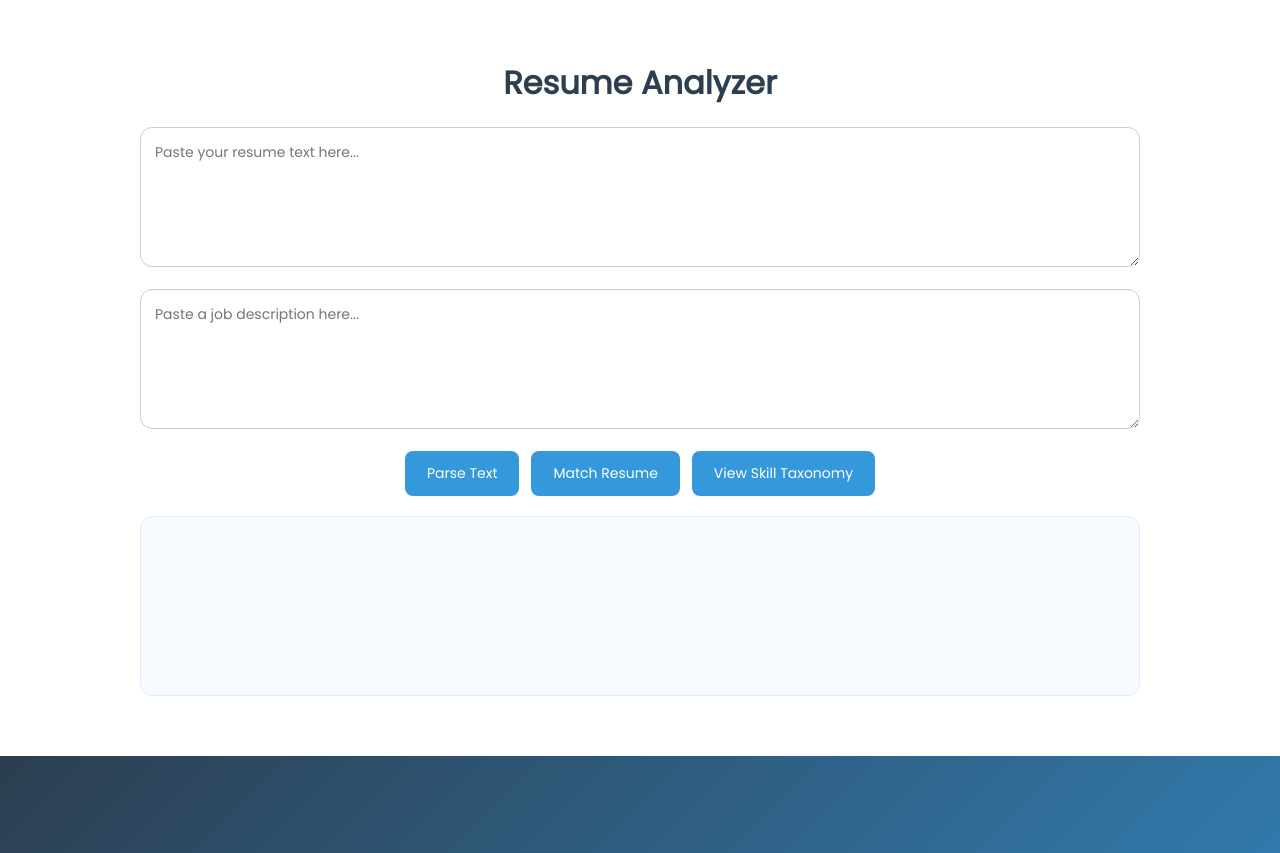
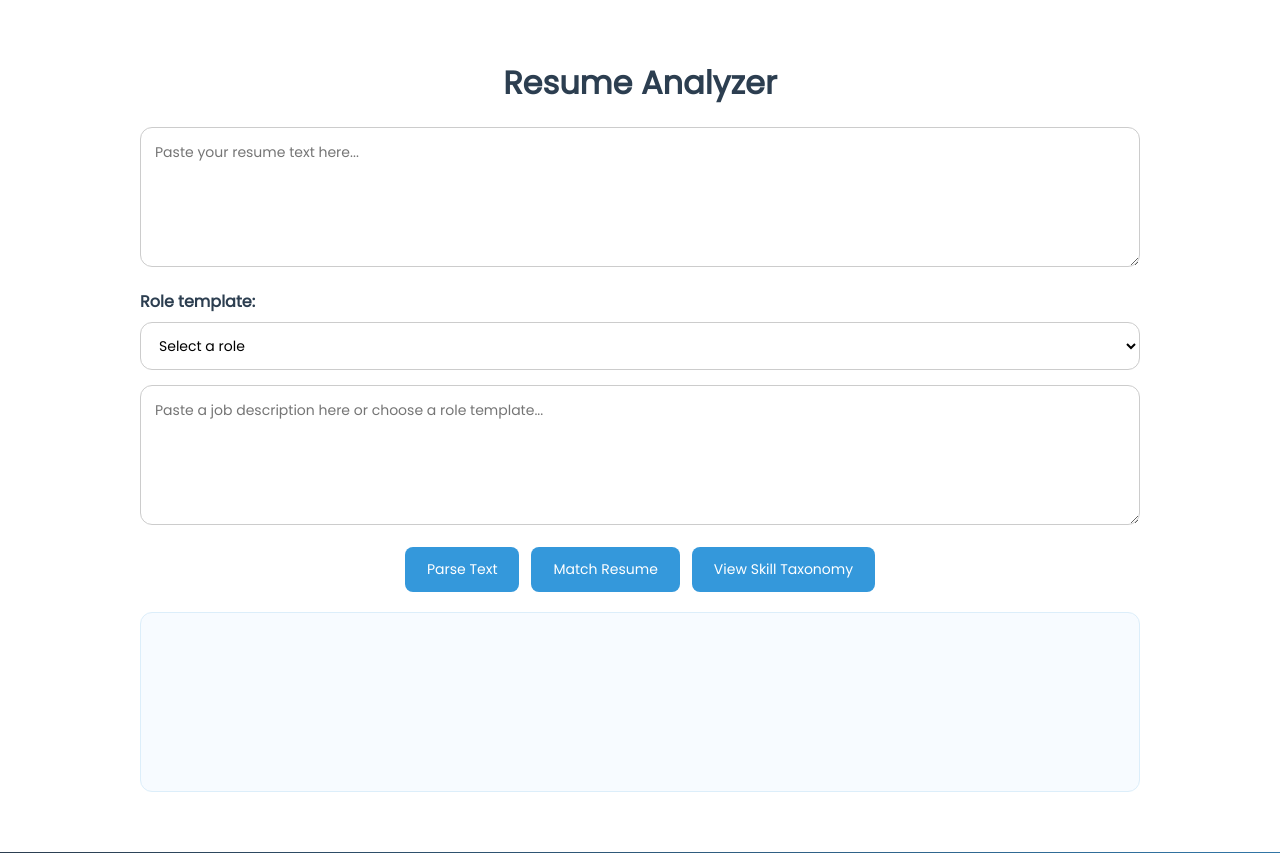
Before and after one commit to Lokesh087/smart_recruitment_ai, a Flask app: page / in a window 1280 px wide. Shown: the part 871-1724 px from the top of the page. Run offline with Flask 3, Linux system fonts and the light colour scheme.

Commit message:
final_update

```diff
--- a/app.py
+++ b/app.py
@@ -54,6 +54,7 @@ def upload_resume():
 
         return jsonify({
             'message': f'Resume uploaded successfully: {filename}',
+            'resume_text': text,
             'parsed_resume': parsed,
             'match_score': f"{score}%"
         }), 200
--- a/static/script.js
+++ b/static/script.js
@@ -11,12 +11,20 @@ const chatBox = document.getElementById("chat-box");
 const resumeInput = document.getElementById("resume");
 const resumeStatus = document.getElementById("resume-status");
 const resumeText = document.getElementById("resume-text");
+const jobRoleSelect = document.getElementById("job-role-select");
 const jobDescription = document.getElementById("job-description");
 const parseTextBtn = document.getElementById("parse-text-btn");
 const matchTextBtn = document.getElementById("match-text-btn");
 const showTaxonomyBtn = document.getElementById("show-taxonomy-btn");
 const analysisResults = document.getElementById("analysis-results");
 const toast = document.getElementById("toast");
+
+const jobRoleTemplates = {
+  "Frontend Developer": "Seeking a Frontend Developer with strong experience in HTML, CSS, JavaScript, React, responsive user interfaces, and collaboration with design teams.",
+  "Backend Developer": "Looking for a Backend Developer skilled in Python, Node.js, REST APIs, database modeling, microservices, and cloud deployment.",
+  "Data Scientist": "Hiring a Data Scientist with expertise in machine learning, data analysis, statistical modeling, Python, SQL, and communicating actionable insights.",
+  "AI Engineer": "Seeking an AI Engineer experienced in deep learning, NLP, model deployment, TensorFlow/PyTorch, and building production-grade AI systems.",
+};
 
 // Show/hide chatbot
 openBtn.addEventListener("click", () => {
@@ -53,6 +61,16 @@ function showToast(message, color = "#27ae60") {
     toast.classList.add("hidden");
   }, 3000);
 }
+
+jobRoleSelect.addEventListener("change", () => {
+  const selectedRole = jobRoleSelect.value;
+  if (selectedRole === "Custom") {
+    jobDescription.value = "";
+    jobDescription.focus();
+    return;
+  }
+  jobDescription.value = selectedRole ? jobRoleTemplates[selectedRole] || "" : "";
+});
 
 // Send chat message to Flask backend
 async function sendMessage() {
@@ -268,7 +286,9 @@ resumeInput.addEventListener("change", async () => {
 
   const formData = new FormData();
   formData.append("resume", file);
-  formData.append("job_description", "Frontend Developer"); // default or dynamic
+  const selectedRole = jobRoleSelect.value;
+  const fillJobDescription = jobDescription.value.trim() || (selectedRole ? jobRoleTemplates[selectedRole] : "");
+  formData.append("job_description", fillJobDescription || "Candidate for technical role");
 
   resumeStatus.textContent = "Uploading...";
   resumeStatus.style.color = "#3498db";
@@ -285,6 +305,12 @@ resumeInput.addEventListener("change", async () => {
       resumeStatus.textContent = result.message;
       resumeStatus.style.color = "#27ae60";
       resumeInput.value = "";
+      if (result.resume_text) {
+        resumeText.value = result.resume_text;
+      }
+      if (result.parsed_resume) {
+        renderResults(result);
+      }
       showToast("Resume uploaded successfully!");
     } else {
       resumeStatus.textContent = result.error || "Upload failed.";
--- a/static/style.css
+++ b/static/style.css
@@ -167,6 +167,28 @@ body {
   border-radius: 12px;
   resize: vertical;
   font-size: 14px;
+}
+
+.job-role-row {
+  display: flex;
+  flex-direction: column;
+  align-items: flex-start;
+  margin-bottom: 15px;
+  gap: 8px;
+}
+
+.job-role-row label {
+  font-weight: 700;
+  color: #2c3e50;
+}
+
+.job-role-row select {
+  width: 100%;
+  padding: 12px 14px;
+  border-radius: 12px;
+  border: 1px solid #ccc;
+  font-size: 14px;
+  background: white;
 }
 
 .button-row {
--- a/templates/index.html
+++ b/templates/index.html
@@ -43,7 +43,20 @@
     <div class="analyzer-content">
       <h2>Resume Analyzer</h2>
       <textarea id="resume-text" placeholder="Paste your resume text here..."></textarea>
-      <textarea id="job-description" placeholder="Paste a job description here..."></textarea>
+
+      <div class="job-role-row">
+        <label for="job-role-select">Role template:</label>
+        <select id="job-role-select">
+          <option value="">Select a role</option>
+          <option value="Frontend Developer">Frontend Developer</option>
+          <option value="Backend Developer">Backend Developer</option>
+          <option value="Data Scientist">Data Scientist</option>
+          <option value="AI Engineer">AI Engineer</option>
+          <option value="Custom">Custom Role</option>
+        </select>
+      </div>
+
+      <textarea id="job-description" placeholder="Paste a job description here or choose a role template..."></textarea>
       <div class="button-row">
         <button id="parse-text-btn">Parse Text</button>
         <button id="match-text-btn">Match Resume</button>
```
Also changed, not shown: README.md.
